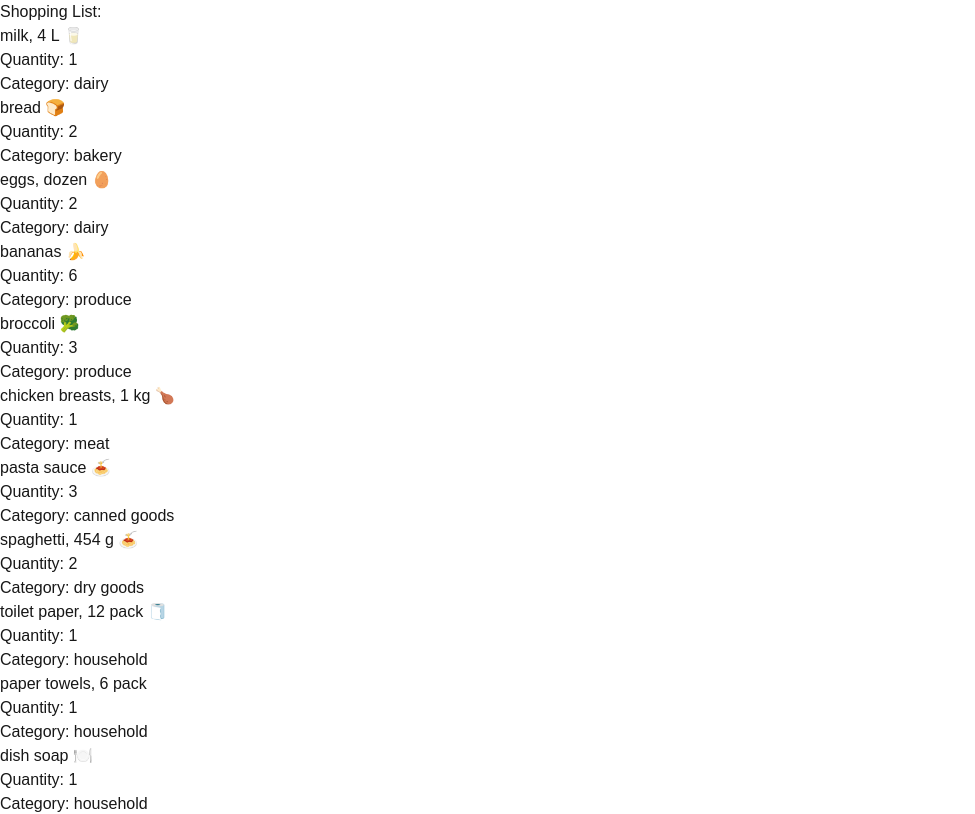
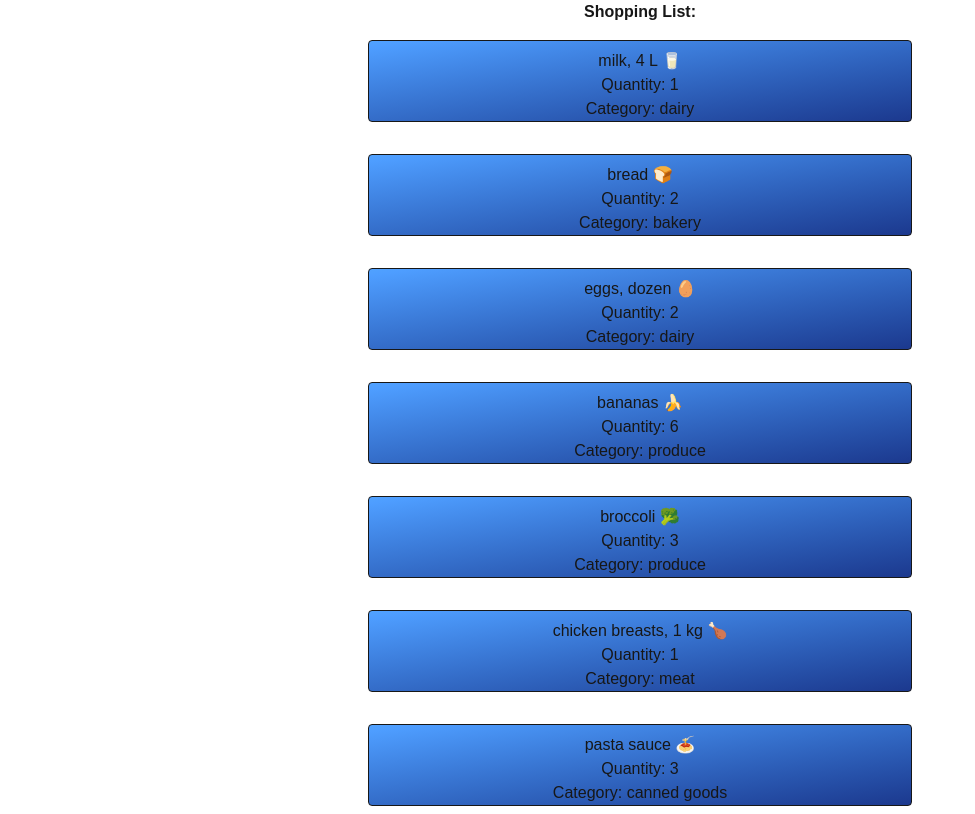
Before and after one commit to Spencermull/cprg306-assignments, a Next.js app: page /week-3 in a window 1280 px wide. Shown: the top 814 px of the page, without its empty margins (0-975 px from the left). Built offline with nearby package versions, Linux system fonts and the light colour scheme.

Commit message:
Adding styles and fixed some minor errors

```diff
--- a/app/week-3/item.js
+++ b/app/week-3/item.js
@@ -3,9 +3,9 @@
 
 export default function Item({ name, quantity, category }) {
   return (
-    <main>
+    <main className="p-4 max-w-xl mx-auto">
       <ul>
-        <li>
+        <li className = "border pt-2 rounded font-medium bg-gradient-to-br from-blue-400 to-blue-900">
           <h3>{name}</h3>
           <p> Quantity: {quantity}</p>
           <p> Category: {category}</p>
--- a/app/week-3/page.js
+++ b/app/week-3/page.js
@@ -1,14 +1,14 @@
-import Item from "./item";
+
 import ItemList from "./item-list";
 
 
 export default function Page(){
     return(
-        <main>
-            <h1>
+        <main className="text-center">
+            <h1 className="font-bold">
                 Shopping List:
-                <ItemList/>
             </h1>
+              <ItemList/>
         </main>
     )
 }
```
